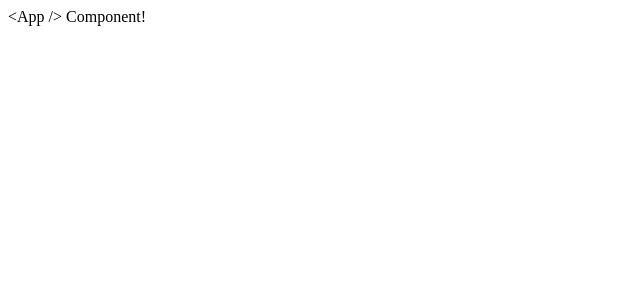
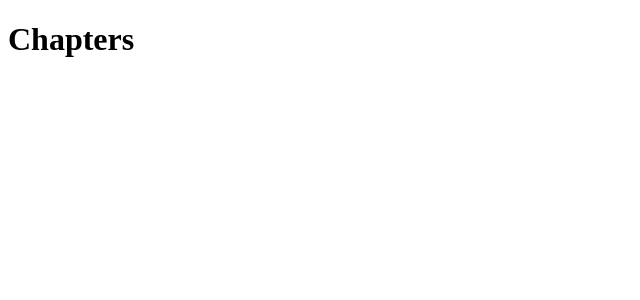
Before and after one commit to heldrida/bc-recursive-jsx, a React app: page / in a window 1280 px wide. Shown: the top 300 px of the page, without its empty margins (0-640 px from the left). Built offline with nearby package versions, Linux system fonts and the light colour scheme.

Commit message:
the lookup mapper now takes a callback fn to compute section if required; updatef the tests to include the cases; namespace negative section id, to avoid type coercion and keep use of esnext Map object

```diff
--- a/src/App.tsx
+++ b/src/App.tsx
@@ -1,9 +1,33 @@
-import React from 'react'
+import React, { useEffect, useState } from 'react'
+import { findRootSection, createParentChildLookupMap } from './Utils/Helpers/data'
+import { ISection } from './Utils/Types'
+
+const Sections = () => {
+  const [rootSection, setRootSection] = useState<ISection | undefined>(undefined)
+  const [lookupMap, setLookupMap] = useState()
+
+  useEffect(() => {
+    const rootSection = findRootSection()
+    const lookupMap = createParentChildLookupMap()
+    rootSection && setRootSection(rootSection)
+    lookupMap && setLookupMap(lookupMap)
+  }, [])
+
+  return (
+    <div>
+      <h1>{rootSection && rootSection.title}</h1>
+      {
+        lookupMap &&
+        lookupMap.forEach((item: any) => console.log('item: ', item))
+      }
+    </div>
+  )
+}
 
 const App = () => {
   return (
     <div>
-      {'<App /> Component!'}
+      <Sections />
     </div>
   )
 }
--- /dev/null
+++ b/src/Utils/Constants/index.tsx
@@ -0,0 +1,5 @@
+const NS_SECTION_PARENT = 10000000000000
+
+export {
+  NS_SECTION_PARENT
+}
--- a/src/Utils/Helpers/data.ts
+++ b/src/Utils/Helpers/data.ts
@@ -2,8 +2,8 @@ import sections from '../../../data/sections.json'
 import states from '../../../data/states.json'
 import questions_list_1 from '../../../data/44,45,46.json'
 import questions_list_2 from '../../../data/4,5,6,7,8,11,12,15,16,17.json'
-import { ISection, TLookUpMap } from '../Types'
-
+import { ISection, TLookUpMap, TCreateParentChildLookupMapCallback } from '../Types'
+import { NS_SECTION_PARENT } from '../Constants'
 
 const getSections = () => sections
 const getStates = () => states
@@ -14,20 +14,24 @@ const sortSectionsById = (): ISection[] => {
   return sortedSections
 }
 
+const idHandler = (id: number): number => (id > -1 && id) || Math.abs(id * NS_SECTION_PARENT)
+
 const findRootSection = (): ISection => {
   const sortedSections = sortSectionsById()
   const topMostParent = sortedSections[0]
   return topMostParent
 }
 
-const createParentChildLookupMap = (): TLookUpMap => {
+const sectionCallbackHandler = (section: ISection, cb: TCreateParentChildLookupMapCallback) => typeof cb === 'function' ? cb(section) : idHandler(section.id)
+
+const createParentChildLookupMap = (cb?: TCreateParentChildLookupMapCallback): TLookUpMap => {
   const lookupMap = new Map()
   sections.forEach(section => {
-    const parentMappedChilds = lookupMap.get(section.parentId)
+    const parentMappedChilds = lookupMap.get(idHandler(section.parentId))
     if (!parentMappedChilds) {
-      lookupMap.set(section.parentId, [section.id])
+      lookupMap.set(idHandler(section.parentId), [sectionCallbackHandler(section, cb)])
     } else {
-      lookupMap.set(section.parentId, [...parentMappedChilds, section.id])
+      lookupMap.set(idHandler(section.parentId), [...parentMappedChilds, sectionCallbackHandler(section, cb)])
     }
   })
   return lookupMap
@@ -51,5 +55,6 @@ export {
   getQuestions,
   findRootSection,
   createParentChildLookupMap,
-  flattenedExpandedState
+  flattenedExpandedState,
+  idHandler
 }
--- a/src/Utils/Types/index.ts
+++ b/src/Utils/Types/index.ts
@@ -21,9 +21,12 @@ interface IPairedQuestionAsnwer {
 
 type TLookUpMap = Map<number, []>
 
+type TCreateParentChildLookupMapCallback = ((section: any) => string) | undefined
+
 export {
   ISection,
   IState,
   IPairedQuestionAsnwer,
-  TLookUpMap
+  TLookUpMap,
+  TCreateParentChildLookupMapCallback
 }
```
Also changed, not shown: 1 other file (tests, documents, lock files or other folders).
